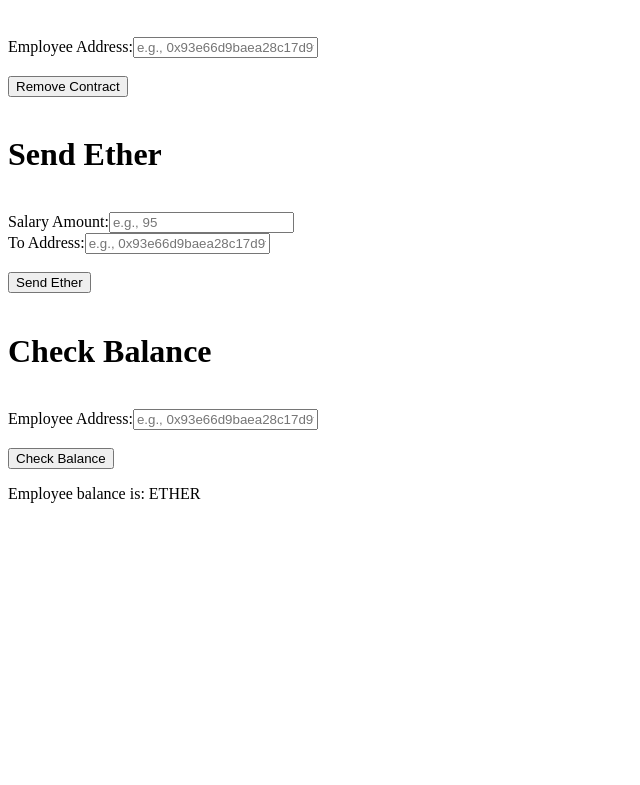
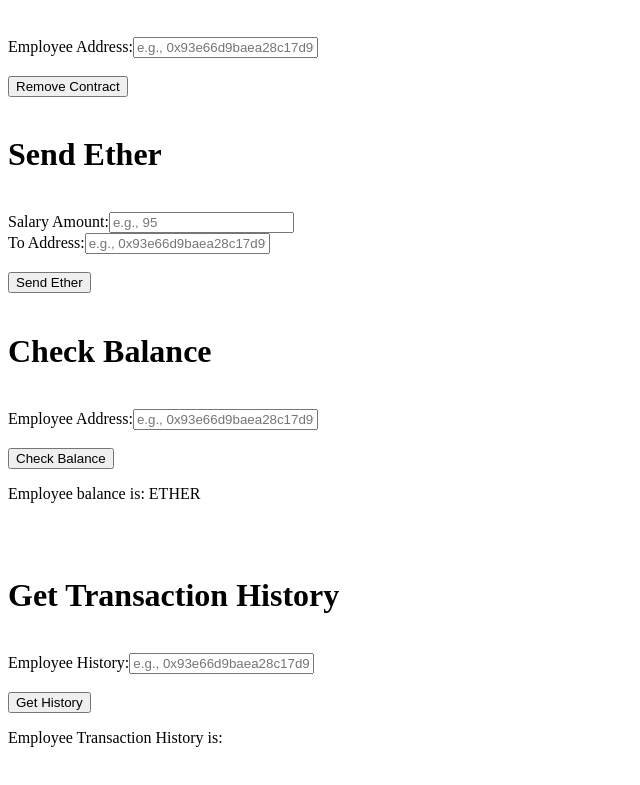
Before and after one commit to s4ndhyac/employment-contract-dapp, a website: page app/index.html in a window 1280 px wide. Shown: the part 604-1389 px from the top of the page, without its empty margins (0-640 px from the left). Before the commit the page ends 1185 px from the top, so only its background shows below. Drawn offline with Linux system fonts and the light colour scheme; files whose address does not match are found by name.

Commit message:
getting transaction history

```diff
--- a/app/index.html
+++ b/app/index.html
@@ -36,6 +36,12 @@
   <p>Employee balance is: <span class="black"><span id="empBalance"></span> ETHER</span></p>
   <br>
   <br>
+  <h1>Get Transaction History</h1>
+  <br><label for="empHistoryAdd">Employee History:</label><input type="text" id="empHistoryAdd" placeholder="e.g., 0x93e66d9baea28c17d9fc393b53e3fbdd76899dae"></input>
+  <br><br><button id="getHistory" onclick="App.getTransactionsByAccount()">Get History</button>
+  <p>Employee Transaction History is: <span class="black"><span id="empHistory"></span></span></p>
+  <br>
+  <br>
   <span id="status"></span>
   <br>
 </body>
--- a/app/javascripts/app.js
+++ b/app/javascripts/app.js
@@ -145,8 +145,55 @@ window.App = {
         .catch(function(error) {
             console.error(error);
         });
+    },
+
+    getTransactionsByAccount: function () {
+        var myaccount = document.getElementById("empHistoryAdd").value;
+        console.log(myaccount);
+        document.getElementById("empHistoryAdd").value='';
+        web3.eth.getBlockNumber(function(error, result){
+          if (error != null) {
+            alert("There was an error fetching end block number");
+            return;
+          }
+          var endBlockNumber = result;
+          console.log("Using endBlockNumber: " + endBlockNumber);
+          var startBlockNumber = 0;
+          console.log("Using startBlockNumber: " + startBlockNumber);
+          console.log("Searching for transactions to/from account \"" + myaccount + "\" within blocks "  + startBlockNumber + " and " + endBlockNumber);
+          for (var i = startBlockNumber; i <= endBlockNumber; i++) {
+            if (i % 1000 == 0) {
+            console.log("Searching block " + i);
+            }
+            web3.eth.getBlock(i, true, function(error, result){
+              if (error != null) {
+                alert("There was an error fetching end block number");
+                return;
+              }
+              var block = result;
+              if (block != null && block.transactions != null) {
+               block.transactions.forEach( function(e) {
+                 console.log(e);
+                   if (myaccount == "*" || myaccount == e.from || myaccount == e.to) {
+                   console.log("  tx hash          : " + e.hash + "\n"
+                        + "   nonce           : " + e.nonce + "\n"
+                        + "   blockHash       : " + e.blockHash + "\n"
+                        + "   blockNumber     : " + e.blockNumber + "\n"
+                        + "   transactionIndex: " + e.transactionIndex + "\n"
+                        + "   from            : " + e.from + "\n"
+                        + "   to              : " + e.to + "\n"
+                        + "   value           : " + e.value + "\n"
+                        + "   time            : " + block.timestamp + " " + new Date(block.timestamp * 1000).toGMTString() + "\n"
+                        + "   gasPrice        : " + e.gasPrice + "\n"
+                        + "   gas             : " + e.gas + "\n"
+                        + "   input           : " + e.input);
+                   }
+              })
+            }
+         });
+        }
+      });
     }
-
 };
 
 window.addEventListener('load', function() {
```
